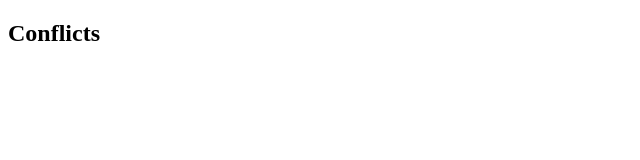
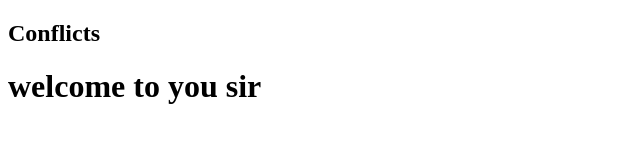
Before and after one commit to rajeshgcv/dummy2, a plain HTML site: page index.html in a window 1280 px wide. Shown: the whole page, without its empty margins (0-640 px from the left). Drawn offline with Linux system fonts and the light colour scheme.

Commit message:
add file

```diff
--- a/index.html
+++ b/index.html
@@ -9,6 +9,7 @@
 <body>
 
     <h2>Conflicts</h2>
+    <h1> welcome to you sir</h1>
 
 </body>
 </html>
```
